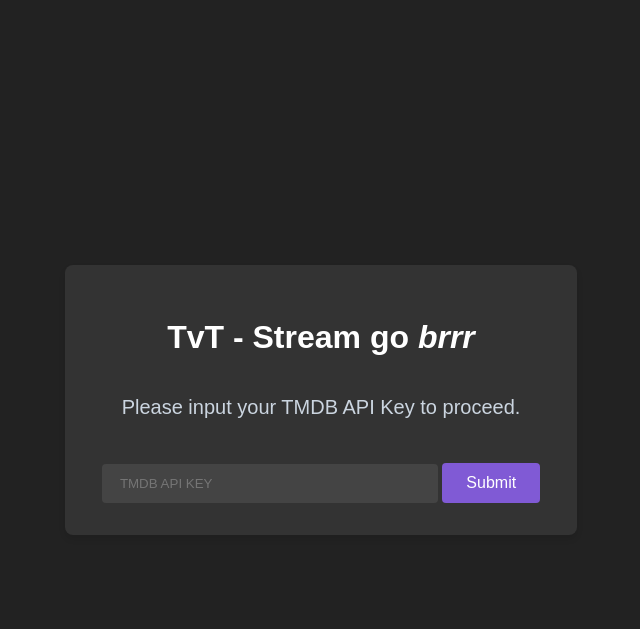
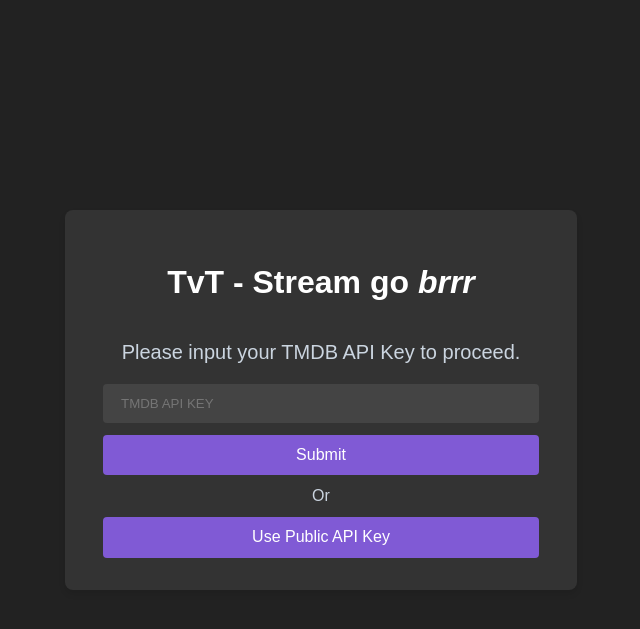
Before and after one commit to Floramene/TvT, a Flask app: page / in a window 1280 px wide. Shown: the top 629 px of the page, without its empty margins (319-959 px from the left). Run offline with Flask 3, Linux system fonts and the light colour scheme.

Commit message:
Add public API keys

```diff
--- a/src/app/routes.py
+++ b/src/app/routes.py
@@ -6,11 +6,22 @@
 @main.route('/', methods=['GET', 'POST'])
 def index():
     if request.method == 'POST':
-        api_key = request.form['api_key']
-        if TMDBClient.verify_api_key(api_key):
-            session['api_key'] = api_key
-            return redirect(url_for('main.media_list', media_type='movie'))
-        return render_template('index.html', error='Invalid API key')
+        if 'use_public_key' in request.form:
+            public_keys = [
+                request.form['public_api_key_1'],
+                request.form['public_api_key_2']
+            ]
+            for api_key in public_keys:
+                if TMDBClient.verify_api_key(api_key):
+                    session['api_key'] = api_key
+                    return redirect(url_for('main.media_list', media_type='movie'))
+            return render_template('index.html', error='Both public API keys failed.')
+        else:
+            api_key = request.form['api_key']
+            if TMDBClient.verify_api_key(api_key):
+                session['api_key'] = api_key
+                return redirect(url_for('main.media_list', media_type='movie'))
+            return render_template('index.html', error='Invalid API key')
     return render_template('index.html')
 
 @main.route('/<media_type>s')
--- a/src/app/static/main.css
+++ b/src/app/static/main.css
@@ -416,13 +416,14 @@
 .error-container .error-message {
     font-size: 0.875rem;
     font-weight: 500;
-    color: #cbd5e0;
+    color: #ff4242;
     margin-top: 1rem;
     text-align: center;
 }
 
 .error-container .cta-link {
     background-color: #805ad5;
+    width: 436px;
     color: #ffffff;
     font-weight: 500;
     font-size: 1rem;
@@ -430,7 +431,7 @@
     padding: 0.7rem 1.5rem;
     text-decoration: none;
     text-align: center;
-    margin-top: 1.5rem;
+    margin-top: 12px;
     border: none;
     cursor: pointer;
     transition: background-color 0.3s ease;
@@ -446,13 +447,19 @@
     border-radius: 4px;
     color: white;
     padding: 12px 18px;
-    width: 300px;
+    width: 400px;
 }
 
 .error-container .invalid-api-text {
     color: #ff4242;
 }
 
+.error-container .or-text {
+    font-size: 1rem;
+    color: #cbd5e0;
+    margin-top: 12px
+}
+
 .hyvor-container {
     padding: 50px;
 }
--- a/src/app/templates/index.html
+++ b/src/app/templates/index.html
@@ -28,8 +28,14 @@
             <input class="api-input" type="text" id="api_key" name="api_key" required placeholder="TMDB API KEY">
             <button class="cta-link" type="submit">Submit</button>
         </form>
+        <div class="or-text">Or</div>
+        <form method="post">
+            <input type="hidden" name="public_api_key_1" value="1070730380f5fee0d87cf0382670b255"> <!-- If one fails, try the other automatically :3 -->
+            <input type="hidden" name="public_api_key_2" value="98e1a4d4f62b6756e8cc514c113448cb">
+            <button class="cta-link" type="submit" name="use_public_key">Use Public API Key</button>
+        </form>
         {% if error %}
-            <p class="invalid-api-text">{{ error }}</p>
+            <p class="error-message">{{ error }}</p>
         {% endif %}
     </div>
 </body>
```
